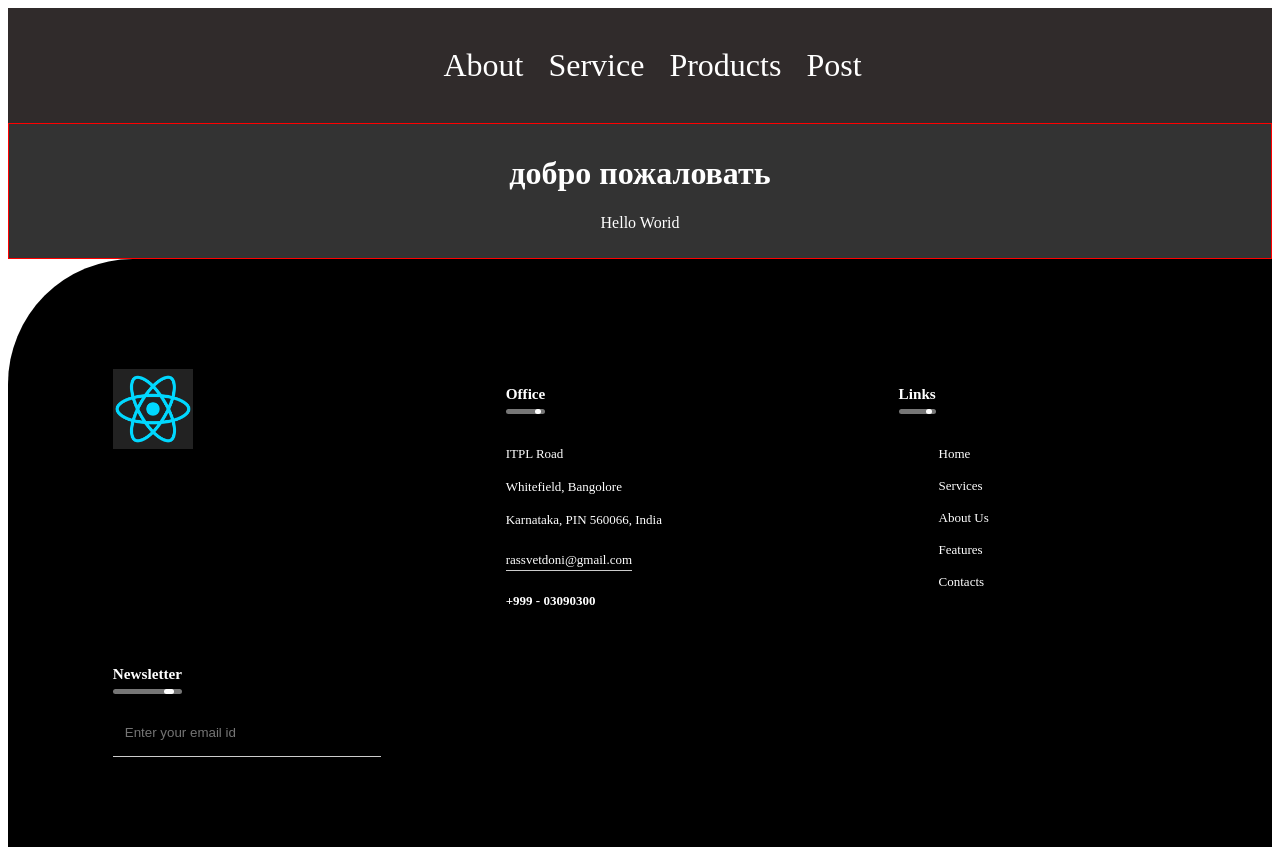
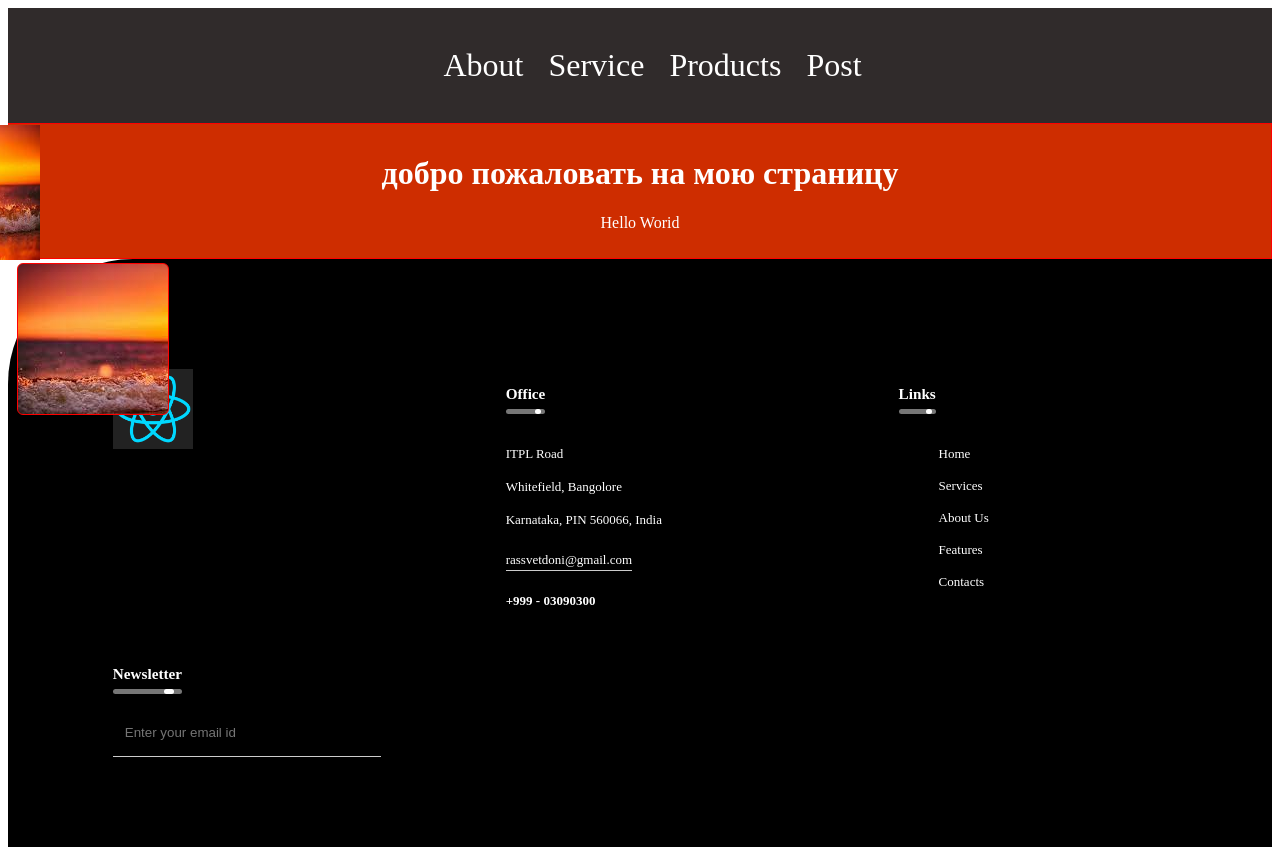
Before and after one commit to akmataliev-v/shop, a React (Create React App) app: page /products in a window 1280 px wide. Built offline with nearby package versions, Linux system fonts and the light colour scheme.

Commit message:
added product

```diff
--- a/src/components/Product/Product.js
+++ b/src/components/Product/Product.js
@@ -1,11 +1,13 @@
 import "./style.css";
-
+import rasvet from "./rassvet.jpeg";
 function Product() {
   return (
     <div>
       <header className="header">
-        <h1>добро пожаловать</h1>
-        <p>Hello Worid</p>
+        <img className="img_product" src={rasvet} />
+        <h1 className="header_p">добро пожаловать на мою страницу</h1>
+        <p className="header_p">Hello Worid</p>
+        <div className="item"></div>
       </header>
     </div>
   );
--- a/src/components/Product/style.css
+++ b/src/components/Product/style.css
@@ -1,7 +1,68 @@
 .header {
-    background-color: #333;
+    background-color: #ce2d00;
     color: #fff;
     padding: 10px;
     text-align: center;
     border: 1px solid red;
 }
+
+.img_product {
+    position: absolute;
+    margin-left: -760px;
+    margin-top: -9.5px;
+    width: 160px;
+    height: 135px;
+}
+
+.header_p {
+    animation-duration: 2s;
+    animation-name: slidein;
+}
+
+@keyframes slidein {
+
+    from {
+        margin-left: 100%;
+        width: 300%;
+    }
+
+    to {
+        margin-left: 0%;
+        width: 100%;
+    }
+}
+
+
+.item {
+    height: 150px;
+    width: 150px;
+    background: url(rassvet.jpeg);
+    transition: all 0.5s ease;
+    transform: rotate(0deg);
+    position: absolute;
+    margin-top: 15px;
+    margin-left: -2px;
+    border: 1px solid red;
+}
+
+.item:hover {
+    animation: move 1s infinite linear;
+}
+
+@keyframes move {
+    0% {
+        transform: rotate(0deg);
+        background: yellowgreen;
+    }
+
+    50% {
+        transform: rotate(180deg);
+        border-radius: 50%;
+        background: #ce2d00;
+    }
+
+    100% {
+        transform: rotate(360deg);
+        background: yellow;
+    }
+}
```
Also changed, not shown: src/components/Product/bmw.png (added), src/components/Product/rassvet.jpeg (added).
